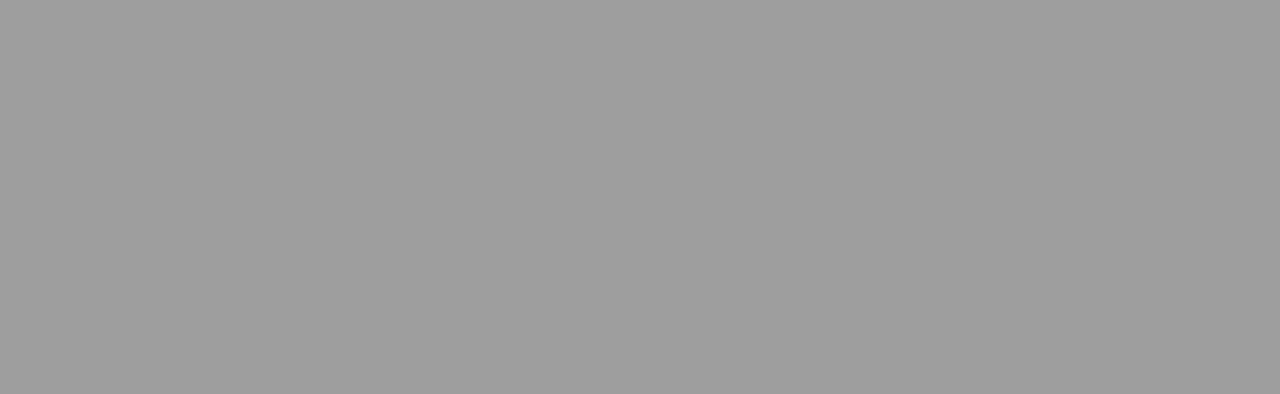
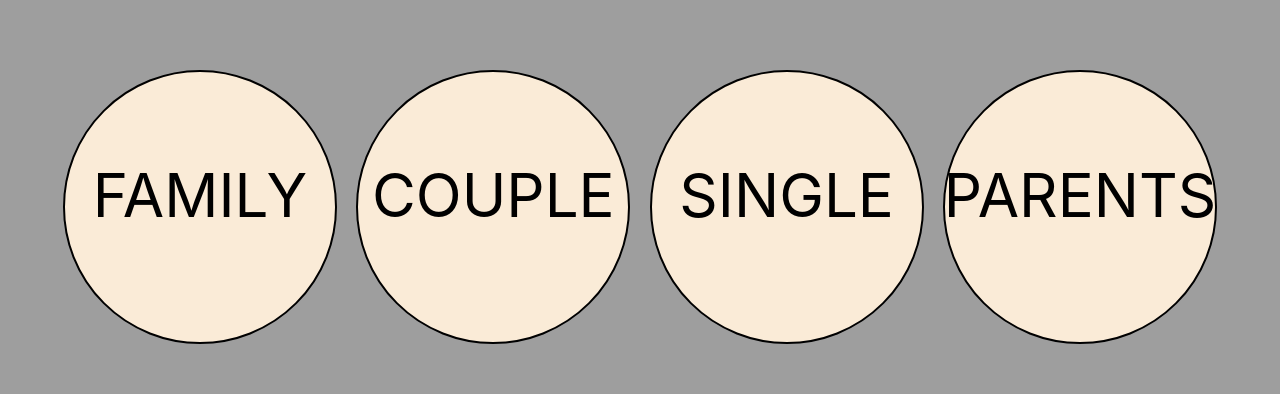
Before and after one commit to group2-christmas-project/christmas_project, a React (Create React App) app: page / in a window 1280 px wide. Shown: the part 236-630 px from the top of the page. Built offline with nearby package versions, Linux system fonts and the light colour scheme.

Commit message:
바디 완성

```diff
--- a/src/components/header/Header.jsx
+++ b/src/components/header/Header.jsx
@@ -13,31 +13,31 @@ const Header = () => {
         </a>
 
         <div className="sub-menu">
-          <ul class="menu">
+          <ul className="menu">
             <li>
-              <a href="javascript:void(0)">Sign in</a>
+              <a href="/">Sign in</a>
             </li>
             <li>
-              <a href="javascript:void(0)">Sign Up</a>
+              <a href="/">Sign Up</a>
             </li>
             <li>
-              <a href="javascript:void(0)">Customer Service</a>
+              <a href="/">Customer Service</a>
             </li>
           </ul>
         </div>
 
         <div className="main-menu">
           <div className="main__name">
-            <a href="javascript:void(0)">FAMILY</a>
+            <a href="/">FAMILY</a>
           </div>
           <div className="main__name">
-            <a href="javascript:void(0)">COUPLE</a>
+            <a href="/">COUPLE</a>
           </div>
           <div className="main__name">
-            <a href="javascript:void(0)">SINGLE</a>
+            <a href="/">SINGLE</a>
           </div>
           <div className="main__name">
-            <a href="javascript:void(0)">PARENTS</a>
+            <a href="/">PARENTS</a>
           </div>
         </div>
       </div>
--- a/src/components/mainbody/MainBody.css
+++ b/src/components/mainbody/MainBody.css
@@ -1,6 +1,86 @@
-.bb {
-  /* background-color: red; */
-  width: 1200px;
-  height: 700px;
-  padding-top: 120px;
+.container {
+  margin-top: 120px;
 }
+.container .inner {
+  width: 1100px;
+  height: 646px;
+  margin: 0 auto;
+  position: relative;
+
+  display: flex;
+  align-items: center;
+  justify-content: space-between;
+}
+
+.container .item {
+  width: 220px;
+  height: 220px;
+
+  font-size: 60px;
+  border-radius: 50%;
+  perspective: 800px;
+
+  display: flex;
+  flex-direction: column;
+  align-items: center;
+  justify-content: center;
+}
+
+.container .item .front {
+  width: 270px;
+  height: 270px;
+
+  background-color: antiquewhite;
+
+  backface-visibility: hidden;
+  transition: 1s;
+  position: absolute;
+  border: 2px solid #000;
+  transform: rotateY(0deg);
+}
+
+.container .item:hover .front {
+  transform: rotateY(180deg);
+}
+
+.container .item .back {
+  width: 270px;
+  height: 270px;
+  background-color: antiquewhite;
+  backface-visibility: hidden;
+  border: 2px solid #000;
+  font-size: 20px;
+
+  position: absolute;
+  transition: 1s;
+  transform: rotateY(-180deg);
+}
+
+.container .item:hover .back {
+  transform: rotateY(0deg);
+}
+
+.container .item .item__name {
+  padding: 0 20px;
+  margin-bottom: 25px;
+}
+
+.btn {
+  width: 130px;
+  padding: 10px;
+  border: 2px solid #333;
+  border-radius: 4px;
+  color: #333;
+  font-size: 16px;
+  font-weight: 700;
+  text-align: center;
+  cursor: pointer;
+  box-sizing: border-box;
+  display: block;
+  transition: 0.4s;
+}
+
+.btn:hover {
+  background-color: #333;
+  color: #fff;
+}
--- a/src/components/mainbody/MainBody.jsx
+++ b/src/components/mainbody/MainBody.jsx
@@ -3,8 +3,59 @@ import "./MainBody.css";
 
 const MainBody = () => {
   return (
-    <div>
-      <div className="bb">sdw</div>
+    <div className="container">
+      <div className="inner">
+        <div className="item">
+          <div className="item front">
+            <div className="item__name">FAMILY</div>
+          </div>
+          <div className="item back">
+            <div className="item__name">
+              가족들과 따뜻한 크리마스를 보내세요
+            </div>
+            <a href="javascript:void(0)" className="btn">
+              카테고리 보기
+            </a>
+          </div>
+        </div>
+        <div className="item">
+          <div className="item front">
+            <div className="item__name">COUPLE</div>
+          </div>
+          <div className="item back">
+            <div className="item__name">연인과 따뜻한 크리마스를 보내세요</div>
+            <a href="javascript:void(0)" className="btn">
+              카테고리 보기
+            </a>
+          </div>
+        </div>
+        <div className="item">
+          <div className="item front">
+            <div className="item__name">SINGLE</div>
+          </div>
+          <div className="item back">
+            <div className="item__name">
+              혼자,친구들과 따뜻한 크리마스를 보내세요
+            </div>
+            <a href="javascript:void(0)" className="btn">
+              카테고리 보기
+            </a>
+          </div>
+        </div>
+        <div className="item">
+          <div className="item front">
+            <div className="item__name">PARENTS</div>
+          </div>
+          <div className="item back">
+            <div className="item__name">
+              부모님과 따뜻한 크리마스를 보내세요
+            </div>
+            <a href="javascript:void(0)" className="btn">
+              카테고리 보기
+            </a>
+          </div>
+        </div>
+      </div>
     </div>
   );
 };
```
